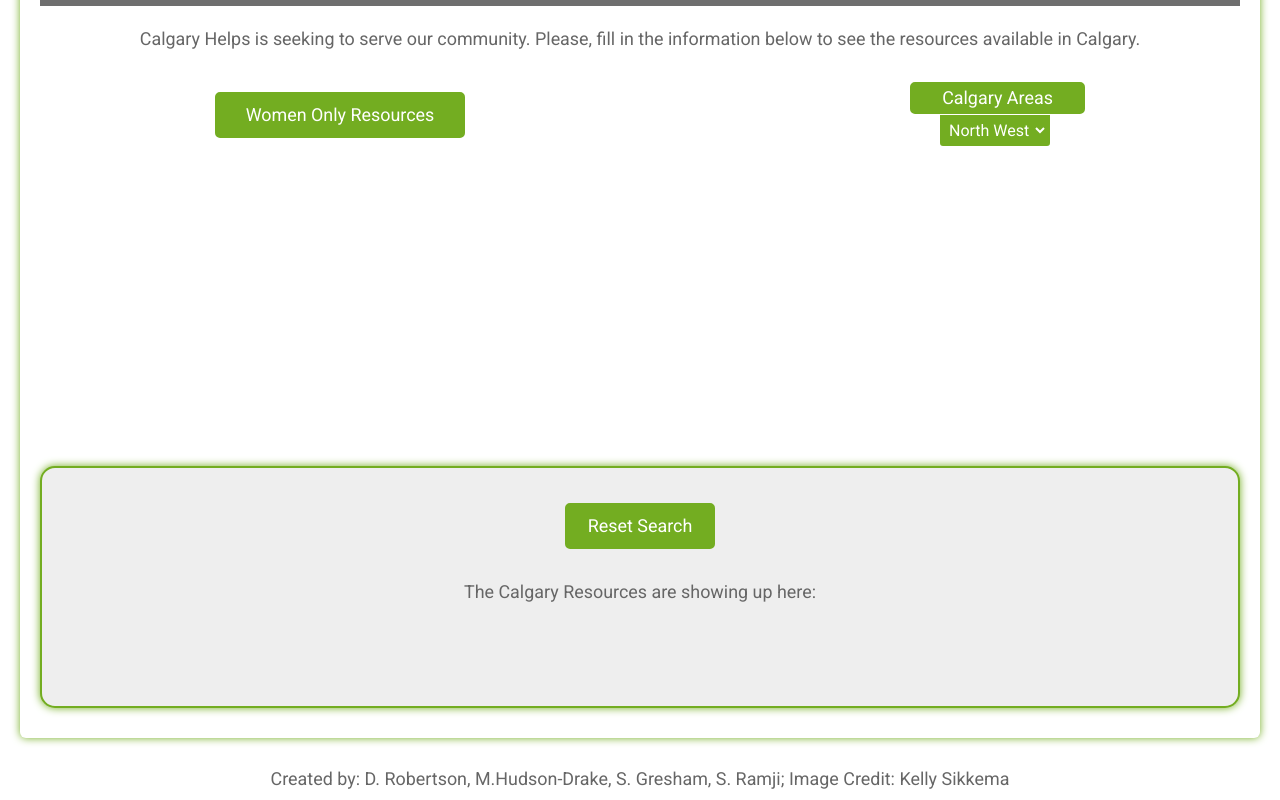
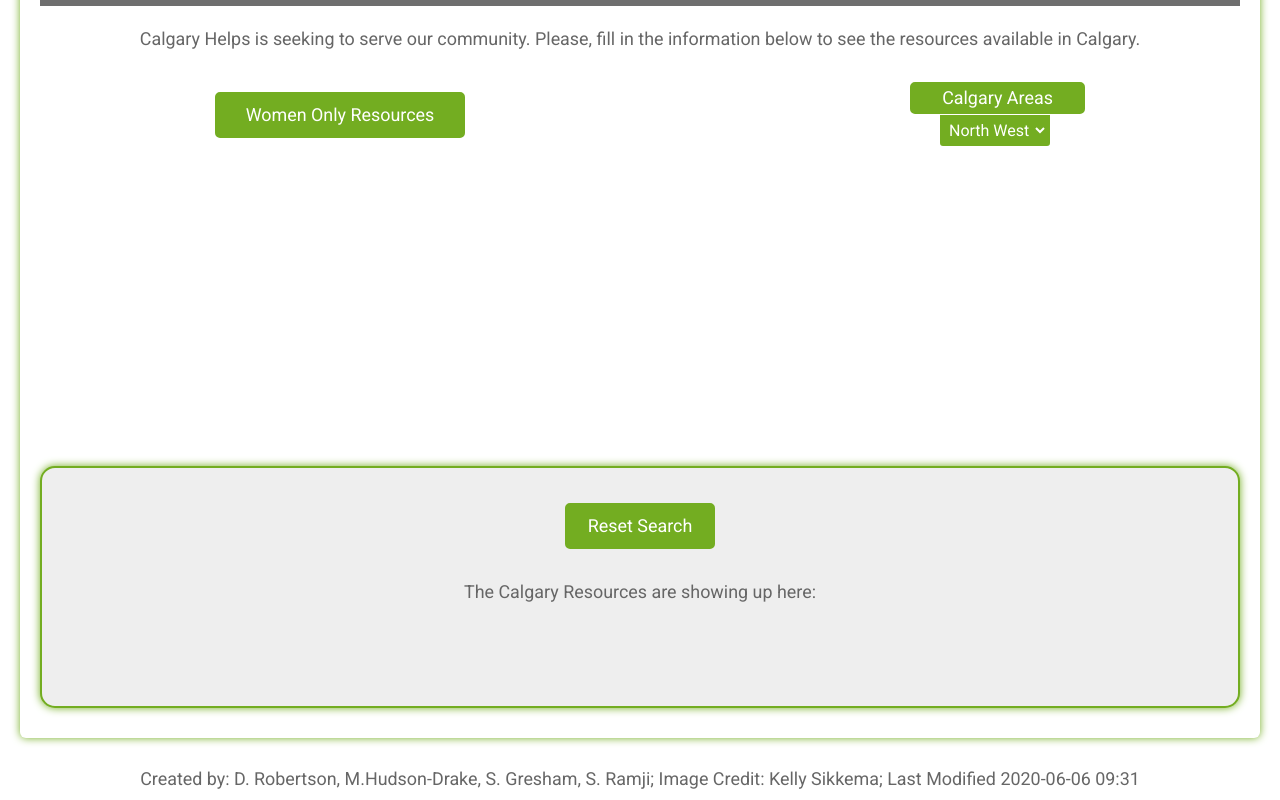
Before and after one commit to SaharGresham/PBL-App-Project, a website: page src/index.html in a window 1280 px wide. Shown: the part 634-1434 px from the top of the page. Drawn offline with Linux system fonts and the light colour scheme; grey boxes are pictures that could not be loaded.

Commit message:
Update index.html
SR - Added Last Modified Date and Time to Footer

```diff
--- a/src/index.html
+++ b/src/index.html
@@ -144,7 +144,7 @@
 
     </div>
     </form>
-    <footer>Created by: D. Robertson, M.Hudson-Drake, S. Gresham, S. Ramji; Image Credit: Kelly Sikkema </footer>
+    <footer>Created by: D. Robertson, M.Hudson-Drake, S. Gresham, S. Ramji; Image Credit: Kelly Sikkema; Last Modified 2020-06-06 09:31 </footer>
 </body>
 <script type="module" src="./scripts/index.js"></script>
 
```
